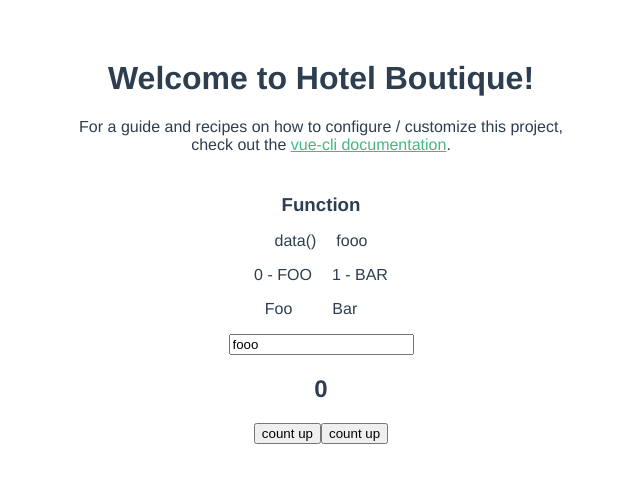
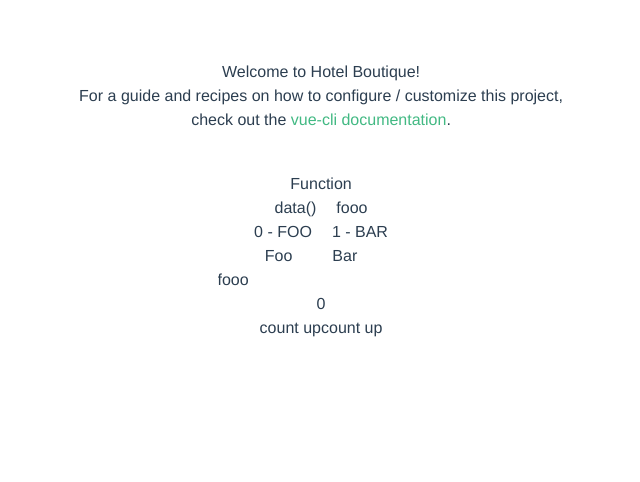
Before and after one commit to Lammer-FH/boutique-hotel-technikum-2024-bb, a Vue app in the folder boutique-hotel-technikum-vue/: page / in a window 1280 px wide. Shown: the top 482 px of the page, without its empty margins (319-959 px from the left). Built offline with nearby package versions, Linux system fonts and the light colour scheme.

Commit message:
add tailwind

```diff
--- /dev/null
+++ b/boutique-hotel-technikum-vue/postcss.config.js
@@ -0,0 +1,6 @@
+module.exports = {
+  plugins: {
+    tailwindcss: {},
+    autoprefixer: {}
+  }
+}
--- /dev/null
+++ b/boutique-hotel-technikum-vue/src/assets/tailwind.css
@@ -0,0 +1,5 @@
+@tailwind base;
+
+@tailwind components;
+
+@tailwind utilities;
--- a/boutique-hotel-technikum-vue/src/main.js
+++ b/boutique-hotel-technikum-vue/src/main.js
@@ -1,4 +1,5 @@
 import { createApp } from 'vue'
 import App from './App.vue'
+import './assets/tailwind.css'
 
 createApp(App).mount('#app')
--- /dev/null
+++ b/boutique-hotel-technikum-vue/tailwind.config.js
@@ -0,0 +1,8 @@
+/** @type {import('tailwindcss').Config} */
+module.exports = {
+  content: ['./public/**/*.html', './src/**/*.{vue,js,ts,jsx,tsx}'],
+  theme: {
+    extend: {},
+  },
+  plugins: [],
+}
```
Also changed, not shown: boutique-hotel-technikum-vue/package.json (+6 -3 lines), 1 other file (tests, documents, lock files or other folders).
